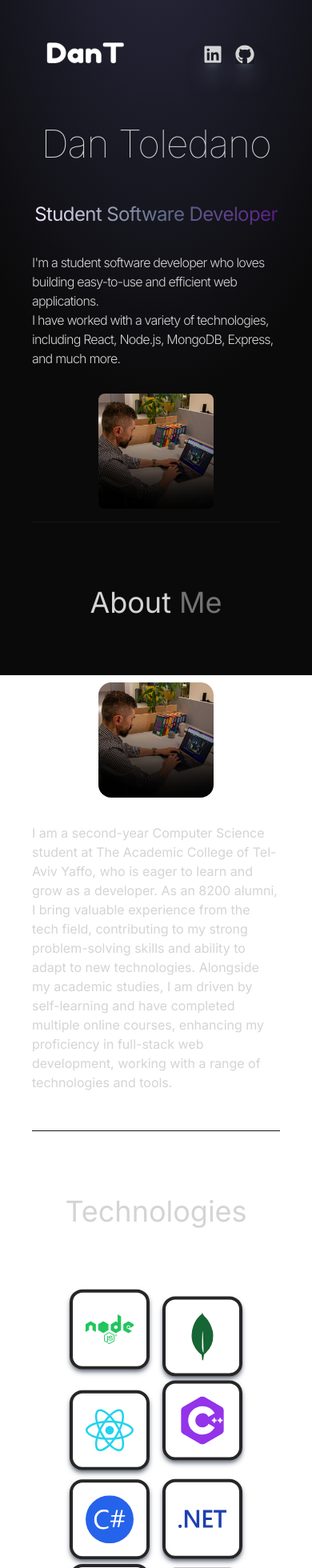
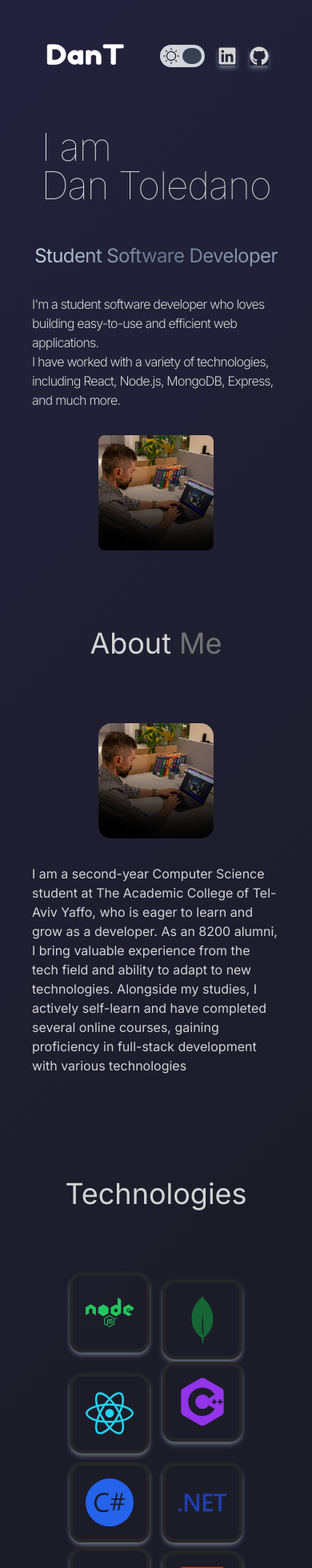
Before and after one commit to dantoledano/portfolio, a React (Vite) app: page / in a window 390 px wide. Shown: the top 1960 px of the page at 80% size. Built offline with nearby package versions, Linux system fonts and the light colour scheme.

Commit message:
adding light mode feature

```diff
--- a/src/App.jsx
+++ b/src/App.jsx
@@ -1,3 +1,4 @@
+import { useState } from "react";
 import About from "./components/About";
 import Contact from "./components/Contact";
 import Hero from "./components/Hero";
@@ -6,16 +7,27 @@ import Projects from "./components/Projects";
 import Technologies from "./components/Technologies";
 
 const App = () => {
+  const [darkMode, setDarkMode] = useState(true);
+
+  const toggleDarkMode = () => {
+    setDarkMode(!darkMode);
+  };
+
   return (
+    <div className={`${darkMode ? "dark" : ""}`}>
+      {/* Main Container */}
       <div
-      className="overflow-x-hidden text-neutral-300 antialiased
-     slection:bg-cyan-200 selection:text-cyan-900"
+        className="overflow-x-hidden text-neutral-900 dark:text-neutral-300
+                   bg-light-gradient-bg dark:bg-gradient-bg bg-[400%] antialiased selection:bg-cyan-200 selection:text-cyan-900"
       >
+        {/* Background Animation */}
         <div className="fixed top-0 -z-10 h-full w-full">
-        <div className="absolute top-0 z-[-2] h-screen w-screen bg-neutral-950 bg-[radial-gradient(ellipse_80%_80%_at_50%_-20%,rgba(120,119,198,0.3),rgba(255,255,255,0))]"></div>
+          <div className="h-screen w-screen bg-gradient-bg bg-[400%] animate-gradient"></div>
         </div>
+
+        {/* Content */}
         <div className="container mx-auto px-10">
-        <Navbar />
+          <Navbar darkMode={darkMode} toggleDarkMode={toggleDarkMode} />
           <Hero />
           <About />
           <Technologies />
@@ -23,7 +35,39 @@ const App = () => {
           <Contact />
         </div>
       </div>
+    </div>
   );
 };
 
 export default App;
+
+// import About from "./components/About";
+// import Contact from "./components/Contact";
+// import Hero from "./components/Hero";
+// import Navbar from "./components/Navbar";
+// import Projects from "./components/Projects";
+// import Technologies from "./components/Technologies";
+
+// const App = () => {
+//   return (
+//     <div
+//       className="overflow-x-hidden text-neutral-300 antialiased
+//      slection:bg-cyan-200 selection:text-cyan-900"
+//     >
+//       <div className="fixed top-0 -z-10 h-full w-full">
+//         <div className="h-screen w-screen bg-gradient-bg bg-[400%] animate-gradient"></div>
+//         {/* <div className="absolute top-0 z-[-2] h-screen w-screen bg-neutral-950 bg-[radial-gradient(ellipse_80%_80%_at_50%_-20%,rgba(120,119,198,0.3),rgba(255,255,255,0))]"></div> */}
+//       </div>
+//       <div className="container mx-auto px-10">
+//         <Navbar />
+//         <Hero />
+//         <About />
+//         <Technologies />
+//         <Projects />
+//         <Contact />
+//       </div>
+//     </div>
+//   );
+// };
+
+// export default App;
--- a/src/components/About.jsx
+++ b/src/components/About.jsx
@@ -3,7 +3,7 @@ import { ABOUT_TEXT } from "../constants";
 import { motion } from "framer-motion";
 const About = () => {
   return (
-    <div className="border-b border-neutral-900 pb-4">
+    <div className="pb-4">
       <motion.h1
         whileInView={{ opacity: 1, y: 0 }}
         initial={{ opacity: 0, y: -100 }}
--- a/src/components/Contact.jsx
+++ b/src/components/Contact.jsx
@@ -28,7 +28,7 @@ const Contact = () => {
 
   return (
     <section className="section" id="contact">
-      <div className="border-b border-neutral-900 pb-20">
+      <div className="pb-20">
         <motion.h2
           whileInView={{ opacity: 1, y: 0 }}
           initial={{ opacity: 0, y: -100 }}
@@ -46,25 +46,25 @@ const Contact = () => {
           className="max-w-md mx-auto border rounded-2xl flex flex-col gap-y-6 pb-10 p-6 w-full shadow-xl shadow-gray-500 mb-10"
         >
           <input
-            className="bg-transparent border-b py-3 outline-none w-full placeholder:text-white focus:border-purple-950 transition-all"
+            className="bg-transparent border-b py-3 outline-none w-full focus:border-purple-950 transition-all"
             type="text"
             name="from_name"
             placeholder="Your Name"
           />
           <input
-            className="bg-transparent border-b py-3 outline-none w-full placeholder:text-white focus:border-purple-950 transition-all"
+            className="bg-transparent border-b py-3 outline-none w-full  focus:border-purple-950 transition-all"
             type="email"
             name="user_email"
             placeholder="Your Email"
           />
           <textarea
             placeholder="Your Message"
-            className="bg-transparent border-b py-2 outline-none w-full placeholder:text-white focus:border-purple-950 transition-all"
+            className="bg-transparent border-b py-2 outline-none w-full focus:border-purple-950 transition-all"
             name="message"
           ></textarea>
 
           <div className="flex justify-center">
-            <button className="bg-purple-950 text-white bg-opacity-40 inline-block text-sm rounded shadow-lg hover:bg-purple-900 hover:scale-105 transition transform duration-200 ease-in-out px-4 py-2">
+            <button className="bg-slate-500 bg-opacity-40 shadow-md shadow-slate-700 text-white inline-block text-sm rounded hover:bg-slate-600 hover:scale-105 transition transform duration-200 ease-in-out px-4 py-2">
               Send Message
             </button>
           </div>
--- a/src/components/Hero.jsx
+++ b/src/components/Hero.jsx
@@ -9,7 +9,7 @@ const container = (delay) => ({
 
 const Hero = () => {
   return (
-    <div className="border-b border-neutral-900 pb-4 lg:mb-35">
+    <div className="pb-4 lg:mb-35">
       <div className="flex flex-wrap">
         <div className="w-full lg:w-1/2">
           <div className="lg:mx-20 flex flex-col items-center lg:items-start">
@@ -20,6 +20,7 @@ const Hero = () => {
               transition={{ duration: 0.5 }}
               className="pb-12 text-5xl font-thin tracking-tight lg:mt-10 lg:text-7xl"
             >
+              I am <br />
               Dan Toledano
             </motion.h1>
             <motion.span
@@ -27,7 +28,7 @@ const Hero = () => {
               initial="hidden"
               animate="visible"
               transition={{ duration: 0.5 }}
-              className="bg-gradient-to-r from-purple-100 via-slate-500 to-purple-900 bg-clip-text text-2xl lg:text-3xl tracking-tight text-transparent"
+              className="bg-gradient-to-r from-slate-300 via-slate-500 to-slate-400 bg-clip-text text-2xl lg:text-3xl tracking-tight text-transparent"
             >
               Student Software Developer
             </motion.span>
--- a/src/components/ImageSlider.jsx
+++ b/src/components/ImageSlider.jsx
@@ -1,9 +1,11 @@
 import PropTypes from "prop-types";
-import { useState } from "react";
+import { useState, useRef } from "react";
 import { IoIosArrowForward, IoIosArrowBack } from "react-icons/io";
 
 export default function ImageSlider({ children: slides }) {
   const [currentSlide, setCurrent] = useState(0);
+  const startX = useRef(0);
+
   const getPrev = () =>
     setCurrent((currentSlide) =>
       currentSlide === 0 ? slides.length - 1 : currentSlide - 1
@@ -13,8 +15,30 @@ export default function ImageSlider({ children: slides }) {
     setCurrent((currentSlide) =>
       currentSlide === slides.length - 1 ? 0 : currentSlide + 1
     );
+
+  // Handle touch start
+  const handleTouchStart = (e) => {
+    startX.current = e.touches[0].clientX; // Get the starting position
+  };
+
+  // Handle touch move
+  const handleTouchMove = (e) => {
+    const touchX = e.touches[0].clientX; // Get the current touch position
+    const threshold = 50; // Minimum distance to detect a swipe
+
+    if (startX.current - touchX > threshold) {
+      getNext(); // Swipe left
+    } else if (touchX - startX.current > threshold) {
+      getPrev(); // Swipe right
+    }
+  };
+
   return (
-    <div className="overflow-hidden w-full relative rounded">
+    <div
+      className="overflow-hidden w-full relative rounded"
+      onTouchStart={handleTouchStart}
+      onTouchMove={handleTouchMove}
+    >
       <div
         className="flex transition-transform ease-out duration-500"
         style={{ transform: `translateX(-${currentSlide * 100}%)` }}
@@ -38,7 +62,6 @@ export default function ImageSlider({ children: slides }) {
       <div className="absolute bottom-8 right-0 left-0">
         <div className="flex items-center justify-center gap-2">
           {slides.map((_, indicator) => (
-            // eslint-disable-next-line react/jsx-key
             <div
               key={indicator}
               className={`transition-all w-2 h-2 bg-neutral-400 rounded-full ${
@@ -53,5 +76,63 @@ export default function ImageSlider({ children: slides }) {
 }
 
 ImageSlider.propTypes = {
-  children: PropTypes.node.isRequired, // Expects 'children' to be a valid React node
+  children: PropTypes.node.isRequired,
 };
+
+// import PropTypes from "prop-types";
+// import { useState } from "react";
+// import { IoIosArrowForward, IoIosArrowBack } from "react-icons/io";
+
+// export default function ImageSlider({ children: slides }) {
+//   const [currentSlide, setCurrent] = useState(0);
+//   const getPrev = () =>
+//     setCurrent((currentSlide) =>
+//       currentSlide === 0 ? slides.length - 1 : currentSlide - 1
+//     );
+
+//   const getNext = () =>
+//     setCurrent((currentSlide) =>
+//       currentSlide === slides.length - 1 ? 0 : currentSlide + 1
+//     );
+//   return (
+//     <div className="overflow-hidden w-full relative rounded">
+//       <div
+//         className="flex transition-transform ease-out duration-500"
+//         style={{ transform: `translateX(-${currentSlide * 100}%)` }}
+//       >
+//         {slides}
+//       </div>
+//       <div className="absolute inset-0 flex items-center justify-between p-4">
+//         <button
+//           onClick={getPrev}
+//           className="transition transform hover:scale-125 duration-300"
+//         >
+//           <IoIosArrowBack size={30} />
+//         </button>
+//         <button
+//           onClick={getNext}
+//           className="transition transform hover:scale-125 duration-300"
+//         >
+//           <IoIosArrowForward size={30} />
+//         </button>
+//       </div>
+//       <div className="absolute bottom-8 right-0 left-0">
+//         <div className="flex items-center justify-center gap-2">
+//           {slides.map((_, indicator) => (
+//             // eslint-disable-next-line react/jsx-key
+//             <div
+//               key={indicator}
+//               className={`transition-all w-2 h-2 bg-neutral-400 rounded-full ${
+//                 currentSlide === indicator ? "p-1" : "bg-opacity-50"
+//               }`}
+//             />
+//           ))}
+//         </div>
+//       </div>
+//     </div>
+//   );
+// }
+
+// ImageSlider.propTypes = {
+//   children: PropTypes.node.isRequired, // Expects 'children' to be a valid React node
+// };
--- a/src/components/Navbar.jsx
+++ b/src/components/Navbar.jsx
@@ -1,22 +1,43 @@
+import PropTypes from "prop-types"; // Import PropTypes
 import logo from "../assets/logo-DanT.png";
-import { FaLinkedin } from "react-icons/fa";
-import { FaGithub } from "react-icons/fa";
-const Navbar = () => {
+import darkLogo from "../assets/dark-logo-DanT.png";
+import { FaLinkedin, FaGithub } from "react-icons/fa";
+import { CiLight, CiCloudMoon } from "react-icons/ci";
+
+const Navbar = ({ darkMode, toggleDarkMode }) => {
   return (
-    <nav className="mb-5 flex item-center justify-between py-6">
-      <div className=" flex flex-shrink-0 items-center">
+    <nav className="mb-5 flex items-center justify-between py-6">
+      <div className="flex flex-shrink-0 items-center">
         <img
-          src={logo}
+          src={`${darkMode ? logo : darkLogo}`}
           alt="my logo"
           className="h-10 w-28 md:h-10 md:w-28 lg:h-12 lg:w-30 mx-2"
         />
       </div>
       <div className="m-8 flex items-center justify-center gap-4 text-2xl">
+        <button
+          onClick={toggleDarkMode}
+          className={`relative inline-flex items-center h-7 w-14 rounded-full transition-colors duration-600 ${
+            darkMode ? "bg-gray-300" : "bg-gray-800"
+          }`}
+        >
+          <span
+            className={`absolute left-1 right--1 w-6 h-5  rounded-full transition-transform duration-600 transform ${
+              darkMode ? "translate-x-6 bg-gray-700" : "bg-white"
+            }`}
+          />
+          <span className="absolute left-0.5">
+            {darkMode ? <CiLight className="text-black" /> : ""}
+          </span>
+          <span className="absolute right-1">
+            {darkMode ? "" : <CiCloudMoon className="text-white" />}
+          </span>
+        </button>
         <a
           href="https://www.linkedin.com/in/dantoledano"
           target="_blank"
           rel="noopener noreferrer"
-          className="transition-transform transform hover:scale-125 shadow-xl shadow-gray-600"
+          className="transition-transform transform hover:scale-125 dark:shadow-md dark:shadow-gray-500"
         >
           <FaLinkedin />
         </a>
@@ -24,7 +45,7 @@ const Navbar = () => {
           href="https://github.com/dantoledano"
           target="_blank"
           rel="noopener noreferrer"
-          className="transition-transform transform hover:scale-125 shadow-xl shadow-gray-600"
+          className="transition-transform transform hover:scale-125 dark:shadow-md dark:shadow-gray-500"
         >
           <FaGithub />
         </a>
@@ -33,4 +54,9 @@ const Navbar = () => {
   );
 };
 
+Navbar.propTypes = {
+  darkMode: PropTypes.bool.isRequired,
+  toggleDarkMode: PropTypes.func.isRequired,
+};
+
 export default Navbar;
--- a/src/components/ProjectButton.jsx
+++ b/src/components/ProjectButton.jsx
@@ -13,7 +13,7 @@ function ProjectButton({ url, children }) {
   return (
     <button
       onClick={handleClick}
-      className="bg-purple-950 bg-opacity-40 shadow-md shadow-gray-700 text-sm rounded hover:bg-purple-900 hover:scale-105 transition transform duration-200 ease-in-out px-1 py-0.5"
+      className="bg-slate-500 bg-opacity-40 shadow-sm shadow-slate-100 text-sm rounded hover:bg-slate-600 hover:scale-105 transition transform duration-200 ease-in-out px-1 py-0.5"
     >
       {children}
     </button>
--- a/src/components/Projects.jsx
+++ b/src/components/Projects.jsx
@@ -5,7 +5,7 @@ import ProjectButton from "./ProjectButton";
 import { FaGithub, FaChrome } from "react-icons/fa";
 const Projects = () => {
   return (
-    <div className="border-b border-neutral-900 pb-4">
+    <div className="pb-4">
       <motion.h2
         whileInView={{ opacity: 1, y: 0 }}
         initial={{ opacity: 0, y: -100 }}
@@ -42,11 +42,11 @@ const Projects = () => {
             >
               <h6 className="mb-6 font-semibold text-xl ">{project.title}</h6>
               <p className="mb-4 text-neutral-400">{project.description}</p>
-              <div className="flex flex-wrap">
+              <div className="flex flex-wrap gap-y-1">
                 {project.technologies.map((tech, index) => (
                   <span
                     key={index}
-                    className="mr-2 rounded bg-neutral-900 px-2 py-1 text-sm font-medium text-purple-900"
+                    className="mr-2 rounded bg-neutral-900 px-2 py-1 text-sm font-medium text-slate-300"
                   >
                     {tech}
                   </span>
--- a/src/components/Technologies.jsx
+++ b/src/components/Technologies.jsx
@@ -45,7 +45,7 @@ TechnologyIcon.propTypes = {
 
 const Technologies = () => {
   return (
-    <div className="border-b border-neutral-800 pb-24">
+    <div className="pb-24">
       <motion.h2
         whileInView={{ opacity: 1, y: 0 }}
         initial={{ opacity: 0, y: -100 }}
--- a/src/constants/index.js
+++ b/src/constants/index.js
@@ -12,10 +12,8 @@ export const HERO_CONTENT = `I'm a student software developer who loves building
 export const HERO_TECHNOLOGIES = `I have worked with a variety of technologies, including React, Node.js, MongoDB, Express, and much more.`;
 export const ABOUT_TEXT = `I am a second-year Computer Science student at The Academic College of Tel-Aviv Yaffo,
  who is eager to learn and grow as a developer.
-  As an 8200 alumni, I bring valuable experience from the tech field,
-   contributing to my strong problem-solving skills and ability to adapt to new technologies.
-    Alongside my academic studies, I am driven by self-learning and have completed multiple online courses,
-     enhancing my proficiency in full-stack web development, working with a range of technologies and tools.`;
+  As an 8200 alumni, I bring valuable experience from the tech field and ability to adapt to new technologies.
+Alongside my studies, I actively self-learn and have completed several online courses, gaining proficiency in full-stack development with various technologies`;
 
 export const PROJECTS = [
   {
--- a/tailwind.config.js
+++ b/tailwind.config.js
@@ -1,8 +1,38 @@
 /** @type {import('tailwindcss').Config} */
 export default {
+  darkMode: "class",
   content: ["./index.html", "./src/**/*.{js,ts,jsx,tsx}"],
   theme: {
-    extend: {},
+    extend: {
+      animation: {
+        gradient: "gradient 15s ease infinite",
+      },
+      keyframes: {
+        gradient: {
+          "0%": { "background-position": "0% 50%" },
+          "50%": { "background-position": "100% 50%" },
+          "100%": { "background-position": "0% 50%" },
+        },
+      },
+      backgroundSize: {
+        "100%": "100% 100%",
+      },
+      backgroundImage: {
+        "gradient-bg":
+          "linear-gradient(-45deg, #22223d, #1c1c29, #1c1c29, #22223d)",
+        "light-gradient-bg":
+          "linear-gradient(312deg, rgba(187,244,245,1) 6%, rgba(235,255,255,1) 26%, rgba(215,255,255,1) 51%, rgba(212,254,255,1) 88%, rgba(246,255,155,1) 100%)",
+      },
+    },
   },
   plugins: [],
 };
+
+// /** @type {import('tailwindcss').Config} */
+// export default {
+//   content: ["./index.html", "./src/**/*.{js,ts,jsx,tsx}"],
+//   theme: {
+//     extend: {},
+//   },
+//   plugins: [],
+// };
```
Also changed, not shown: src/assets/dark-logo-DanT.png (added). Lines whose indentation alone changed are shown as unchanged.
